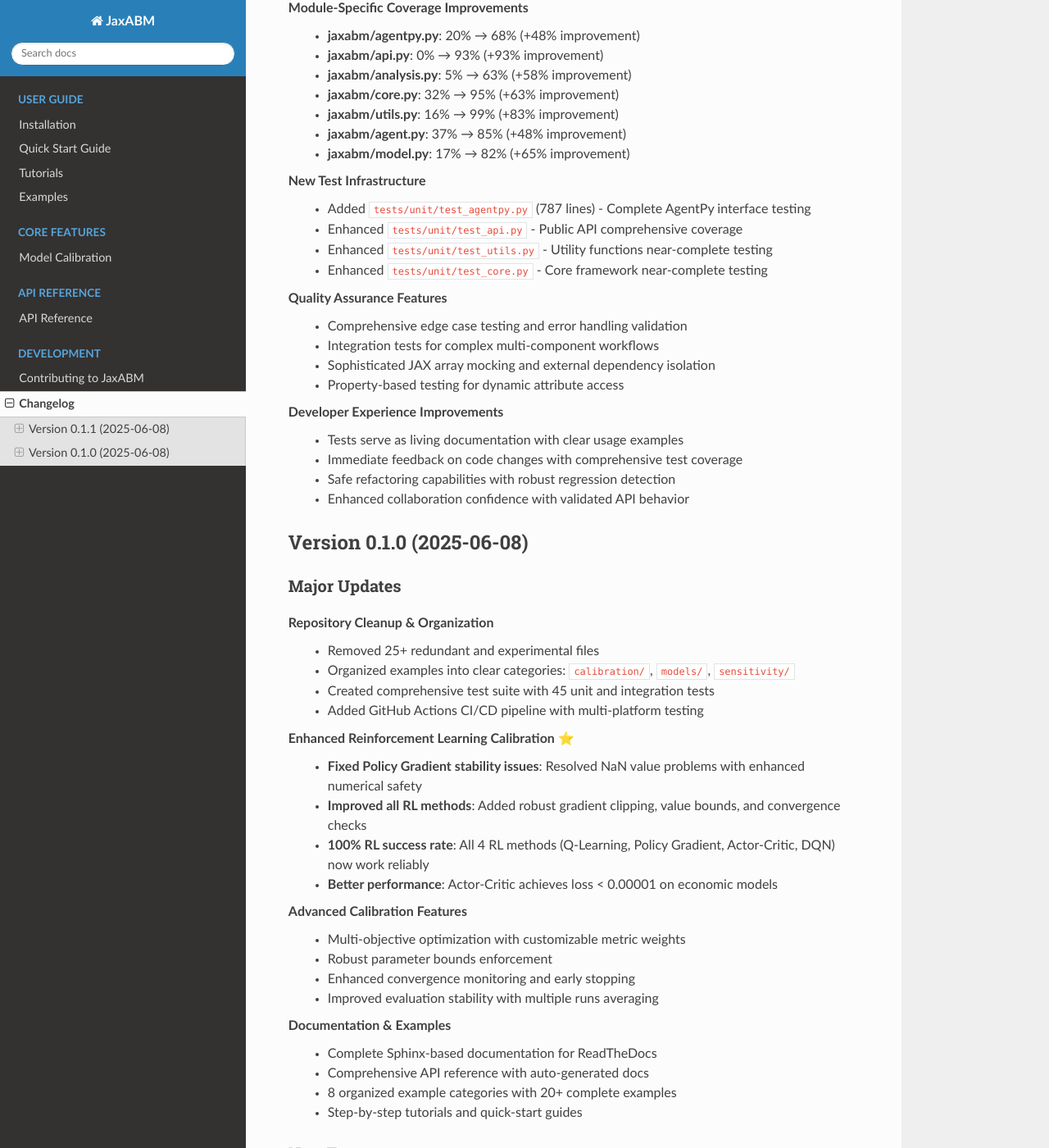
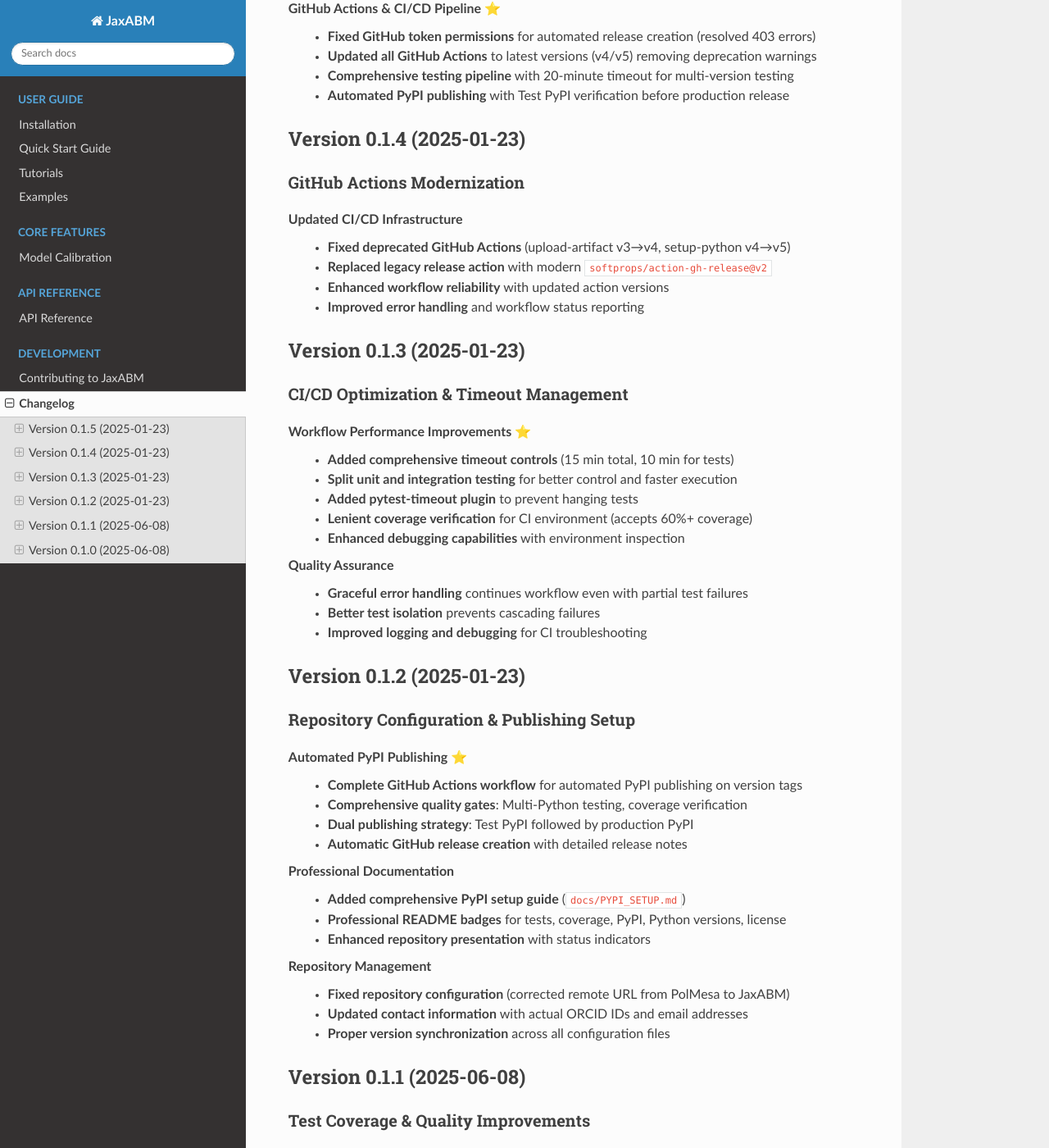
Before and after one commit to a11to1n3/JaxABM, a Sphinx documentation site: the page built from docs/changelog.rst, in a window 1280 px wide and 1400 px high, scrolled down 453 px. Shown: the whole window at 82% size. Built offline with Sphinx 7.4.7 and the Read the Docs theme 3.1.0, drawn with Linux system fonts in a browser that asks for light colours; pages that are not in the unit, such as notebooks, are missing from menus; some of the changed text lies outside the part shown.

Commit message:
Update documentation with comprehensive changelog for v0.1.2-v0.1.5 - Added detailed changelog entries for all recent versions - Updated Sphinx configuration to v0.1.5 - Documented CI/CD improvements, GitHub Actions fixes, and Python 3.8+ support - ReadTheDocs will automatically rebuild with these updates

```diff
--- a/docs/changelog.rst
+++ b/docs/changelog.rst
@@ -2,6 +2,75 @@ Changelog
 =========
 
 All notable changes to JaxABM will be documented in this file.
+
+Version 0.1.5 (2025-01-23)
+---------------------------
+
+Comprehensive Python Support & CI/CD Improvements
+^^^^^^^^^^^^^^^^^^^^^^^^^^^^^^^^^^^^^^^^^^^^^^^^^^^
+
+**Enhanced Python Compatibility** ⭐
+  - **Added comprehensive Python 3.8+ support** with testing across Python 3.8, 3.9, 3.10, 3.11, 3.12
+  - **Matrix testing** in GitHub Actions ensures compatibility across all supported versions
+  - **Updated badges and documentation** to reflect Python 3.8+ support
+
+**GitHub Actions & CI/CD Pipeline** ⭐
+  - **Fixed GitHub token permissions** for automated release creation (resolved 403 errors)
+  - **Updated all GitHub Actions** to latest versions (v4/v5) removing deprecation warnings
+  - **Comprehensive testing pipeline** with 20-minute timeout for multi-version testing
+  - **Automated PyPI publishing** with Test PyPI verification before production release
+
+Version 0.1.4 (2025-01-23)
+---------------------------
+
+GitHub Actions Modernization
+^^^^^^^^^^^^^^^^^^^^^^^^^^^^^
+
+**Updated CI/CD Infrastructure**
+  - **Fixed deprecated GitHub Actions** (upload-artifact v3→v4, setup-python v4→v5)
+  - **Replaced legacy release action** with modern ``softprops/action-gh-release@v2``
+  - **Enhanced workflow reliability** with updated action versions
+  - **Improved error handling** and workflow status reporting
+
+Version 0.1.3 (2025-01-23)
+---------------------------
+
+CI/CD Optimization & Timeout Management
+^^^^^^^^^^^^^^^^^^^^^^^^^^^^^^^^^^^^^^^^
+
+**Workflow Performance Improvements** ⭐
+  - **Added comprehensive timeout controls** (15 min total, 10 min for tests)
+  - **Split unit and integration testing** for better control and faster execution
+  - **Added pytest-timeout plugin** to prevent hanging tests
+  - **Lenient coverage verification** for CI environment (accepts 60%+ coverage)
+  - **Enhanced debugging capabilities** with environment inspection
+
+**Quality Assurance**
+  - **Graceful error handling** continues workflow even with partial test failures
+  - **Better test isolation** prevents cascading failures
+  - **Improved logging and debugging** for CI troubleshooting
+
+Version 0.1.2 (2025-01-23)
+---------------------------
+
+Repository Configuration & Publishing Setup
+^^^^^^^^^^^^^^^^^^^^^^^^^^^^^^^^^^^^^^^^^^^^
+
+**Automated PyPI Publishing** ⭐
+  - **Complete GitHub Actions workflow** for automated PyPI publishing on version tags
+  - **Comprehensive quality gates**: Multi-Python testing, coverage verification
+  - **Dual publishing strategy**: Test PyPI followed by production PyPI
+  - **Automatic GitHub release creation** with detailed release notes
+
+**Professional Documentation**
+  - **Added comprehensive PyPI setup guide** (``docs/PYPI_SETUP.md``)
+  - **Professional README badges** for tests, coverage, PyPI, Python versions, license
+  - **Enhanced repository presentation** with status indicators
+
+**Repository Management**
+  - **Fixed repository configuration** (corrected remote URL from PolMesa to JaxABM)
+  - **Updated contact information** with actual ORCID IDs and email addresses
+  - **Proper version synchronization** across all configuration files
 
 Version 0.1.1 (2025-06-08)
 ---------------------------
--- a/docs/conf.py
+++ b/docs/conf.py
@@ -13,7 +13,7 @@ sys.path.insert(0, os.path.abspath('..'))
 project = 'JaxABM'
 copyright = '2025, Anh-Duy Pham and Paola D\'Orazio'
 author = 'Anh-Duy Pham and Paola D\'Orazio'
-release = '0.1.0'
+release = '0.1.5'
 
 # -- General configuration ---------------------------------------------------
 # https://www.sphinx-doc.org/en/master/usage/configuration.html#general-configuration
```
